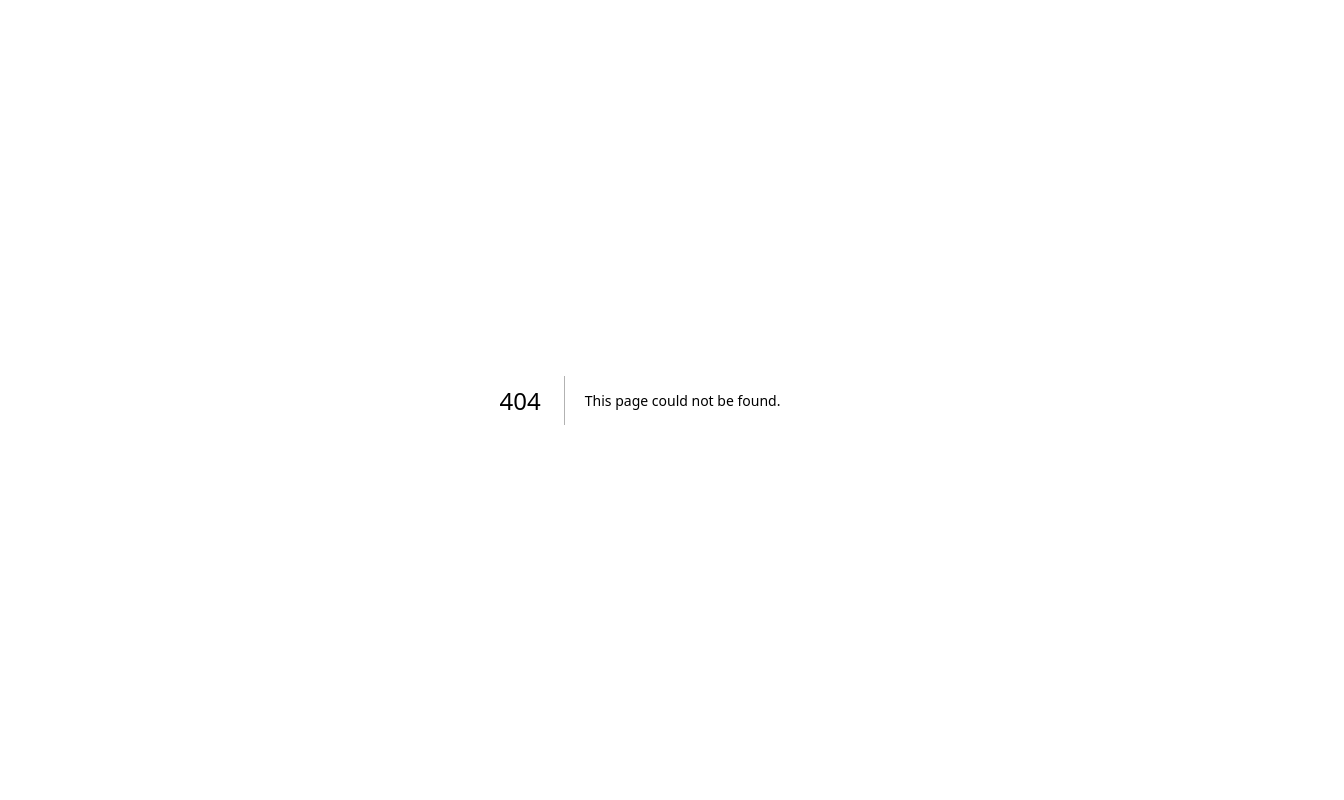
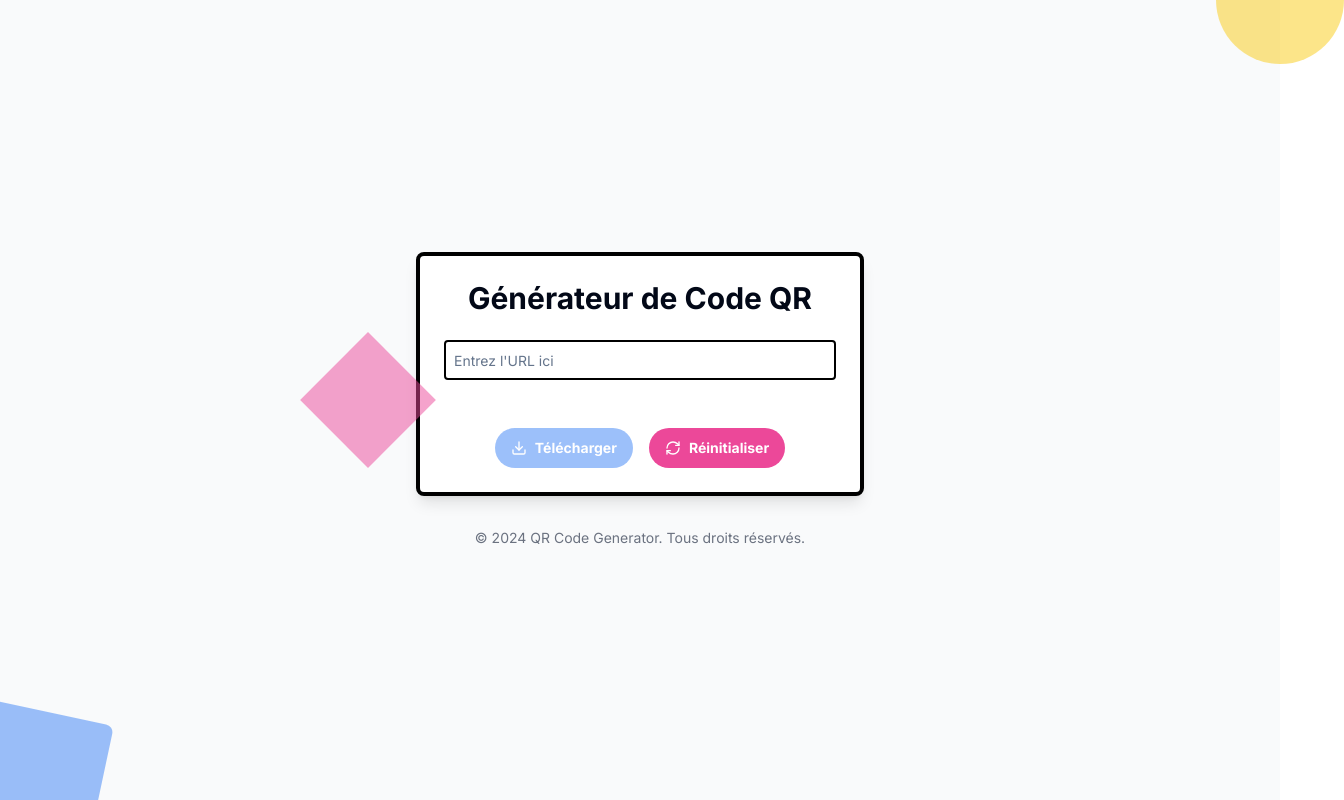
Before and after one commit to sheninho/onlinetools, a Next.js app: page /tools/qr-generator in a window 1280 px wide. Before the commit this address had no page. Shown: the top 800 px of the page, 1344 px wide, since content can reach past the window. Built offline with nearby package versions, Linux system fonts and the light colour scheme.

Commit message:
first commit

```diff
--- a/package.json
+++ b/package.json
@@ -12,10 +12,13 @@
     "@radix-ui/react-slot": "^1.1.0",
     "class-variance-authority": "^0.7.0",
     "clsx": "^2.1.1",
+    "html-to-image": "^1.11.11",
     "lucide-react": "^0.424.0",
     "next": "14.2.5",
+    "qrcode.react": "^3.1.0",
     "react": "^18",
     "react-dom": "^18",
+    "react-qr-code": "^2.0.15",
     "tailwind-merge": "^2.4.0",
     "tailwindcss-animate": "^1.0.7"
   },
--- a/src/app/globals.css
+++ b/src/app/globals.css
@@ -67,3 +67,17 @@
     @apply bg-background text-foreground;
   }
 }
+
+/* styles/globals.css */
+@keyframes blob {
+  0%, 100% {
+    transform: scale(1);
+  }
+  50% {
+    transform: scale(1.5);
+  }
+}
+
+.animate-blob {
+  animation: blob 7s infinite;
+}
--- /dev/null
+++ b/src/app/tools/qr-generator/page.js
@@ -0,0 +1,86 @@
+"use client";
+import React, { useState, useEffect } from 'react';
+import QRCode from 'qrcode.react';
+import { Card, CardContent } from "@/components/ui/card";
+import { Button } from "@/components/ui/button";
+import { Input } from "@/components/ui/input";
+import { Download, RefreshCw } from 'lucide-react';
+
+const QRCodeGenerator = () => {
+  const [url, setUrl] = useState('');
+  const [qrKey, setQrKey] = useState(Date.now());
+
+  useEffect(() => {
+    setQrKey(Date.now());
+  }, [url]);
+
+  const handleDownload = () => {
+    const canvas = document.getElementById('qr-code');
+    const pngUrl = canvas
+      .toDataURL('image/png')
+      .replace('image/png', 'image/octet-stream');
+    let downloadLink = document.createElement('a');
+    downloadLink.href = pngUrl;
+    downloadLink.download = 'qrcode.png';
+    document.body.appendChild(downloadLink);
+    downloadLink.click();
+    document.body.removeChild(downloadLink);
+  };
+
+  return (
+    <div className="min-h-screen bg-gray-50 flex flex-col justify-center items-center p-4 overflow-x-hidden">
+      <Card className="w-full max-w-md bg-white shadow-lg rounded-lg overflow-hidden border-4 border-black">
+        <CardContent className="p-6">
+          <h1 className="text-3xl font-bold mb-6 text-center">Générateur de Code QR</h1>
+          <div className="mb-6">
+            <Input
+              type="text"
+              placeholder="Entrez l'URL ici"
+              value={url}
+              onChange={(e) => setUrl(e.target.value)}
+              className="w-full p-2 border-2 border-black rounded"
+            />
+          </div>
+          <div className="flex justify-center mb-6">
+            {url && (
+              <div className="bg-yellow-200 p-4 rounded-lg shadow-inner">
+                <QRCode
+                  id="qr-code"
+                  value={url}
+                  size={200}
+                  level="H"
+                  includeMargin={true}
+                  key={qrKey}
+                />
+              </div>
+            )}
+          </div>
+          <div className="flex justify-center space-x-4">
+            <Button
+              onClick={handleDownload}
+              disabled={!url}
+              className="bg-blue-500 hover:bg-blue-600 text-white font-bold py-2 px-4 rounded-full transition duration-300 ease-in-out transform hover:-translate-y-1 hover:scale-110"
+            >
+              <Download className="mr-2 h-4 w-4" /> Télécharger
+            </Button>
+            <Button
+              onClick={() => setUrl('')}
+              className="bg-pink-500 hover:bg-pink-600 text-white font-bold py-2 px-4 rounded-full transition duration-300 ease-in-out transform hover:-translate-y-1 hover:scale-110"
+            >
+              <RefreshCw className="mr-2 h-4 w-4" /> Réinitialiser
+            </Button>
+          </div>
+        </CardContent>
+      </Card>
+      <div className="mt-8 text-center text-sm text-gray-500">
+        &copy; 2024 QR Code Generator. Tous droits réservés.
+      </div>
+      {/* Éléments décoratifs néo-Memphis */}
+      <div className="absolute top-0 right-0 w-32 h-32 bg-yellow-400 rounded-full opacity-50 transform translate-x-16 -translate-y-16"></div>
+      <div className="absolute bottom-0 left-0 w-48 h-48 bg-blue-500 rounded-lg opacity-50 transform -translate-x-24 translate-y-24 rotate-12"></div>
+      <div className="absolute top-1/2 left-1/4 w-24 h-24 bg-pink-500 opacity-50 transform -translate-y-1/2 rotate-45"></div>
+    </div>
+  );
+};
+
+export default QRCodeGenerator;
--- /dev/null
+++ b/src/components/ui/input.jsx
@@ -0,0 +1,19 @@
+import * as React from "react"
+
+import { cn } from "@/lib/utils"
+
+const Input = React.forwardRef(({ className, type, ...props }, ref) => {
+  return (
+    (<input
+      type={type}
+      className={cn(
+        "flex h-10 w-full rounded-md border border-input bg-background px-3 py-2 text-sm ring-offset-background file:border-0 file:bg-transparent file:text-sm file:font-medium placeholder:text-muted-foreground focus-visible:outline-none focus-visible:ring-2 focus-visible:ring-ring focus-visible:ring-offset-2 disabled:cursor-not-allowed disabled:opacity-50",
+        className
+      )}
+      ref={ref}
+      {...props} />)
+  );
+})
+Input.displayName = "Input"
+
+export { Input }
```
Also changed, not shown: 1 other file (tests, documents, lock files or other folders).
